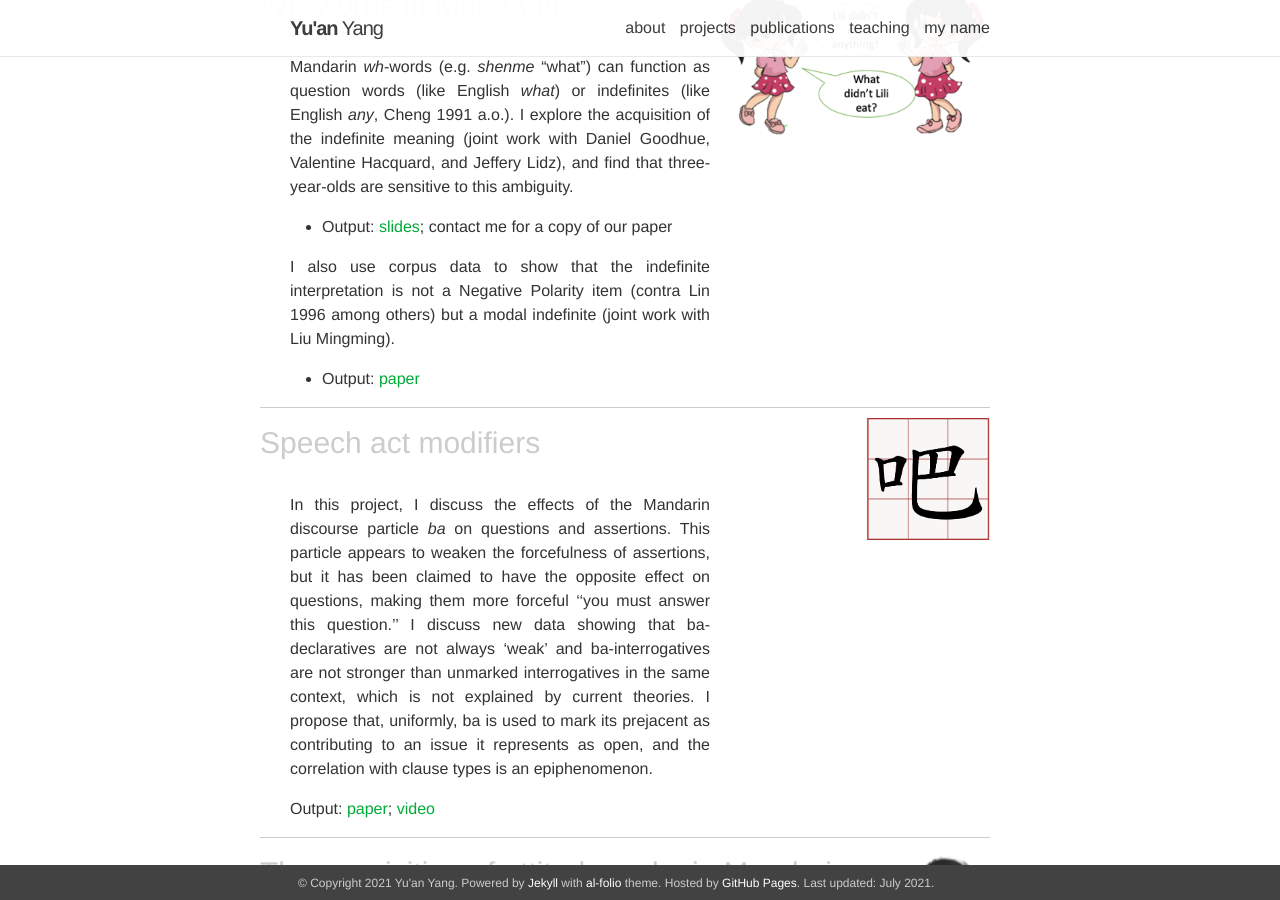
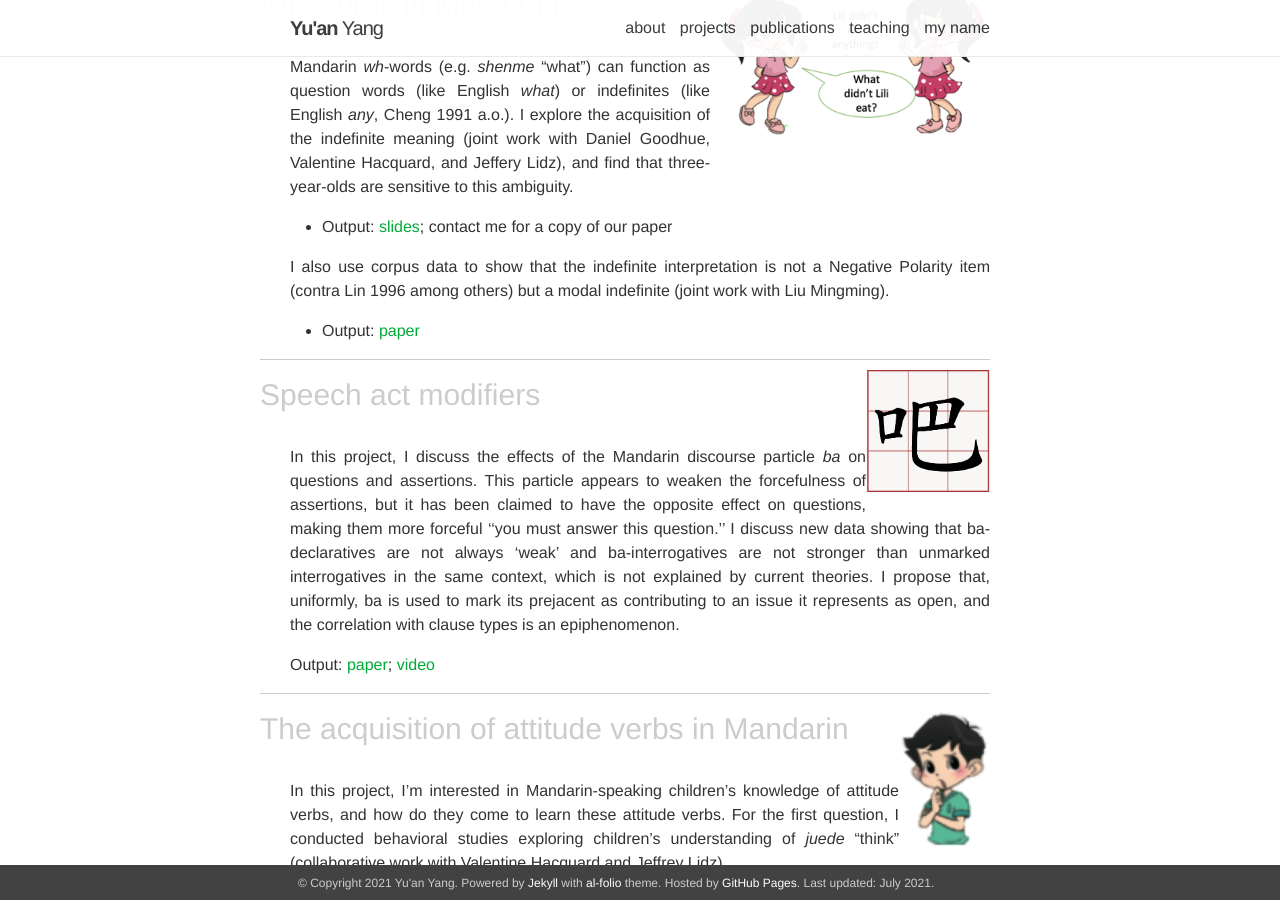
Before and after one commit to Yu-an/yu-an.github.io, a Jekyll site: the page built from _pages/projects.md, in a window 1280 px wide and 900 px high, scrolled down 421 px. Built offline with Jekyll 4.4.1, drawn with Linux system fonts in a browser that asks for light colours.

Commit message:
project layout change

```diff
--- a/_pages/projects.md
+++ b/_pages/projects.md
@@ -26,7 +26,7 @@ Broadly, I am interested in the interaction of meaning, structure and context ac
 </h3>
 
 <div>
-<div style="width:60%;text-align: justify;">
+<div style="width:100%;text-align: justify;">
 {{project.content}}
 </div>
 </div>
```
